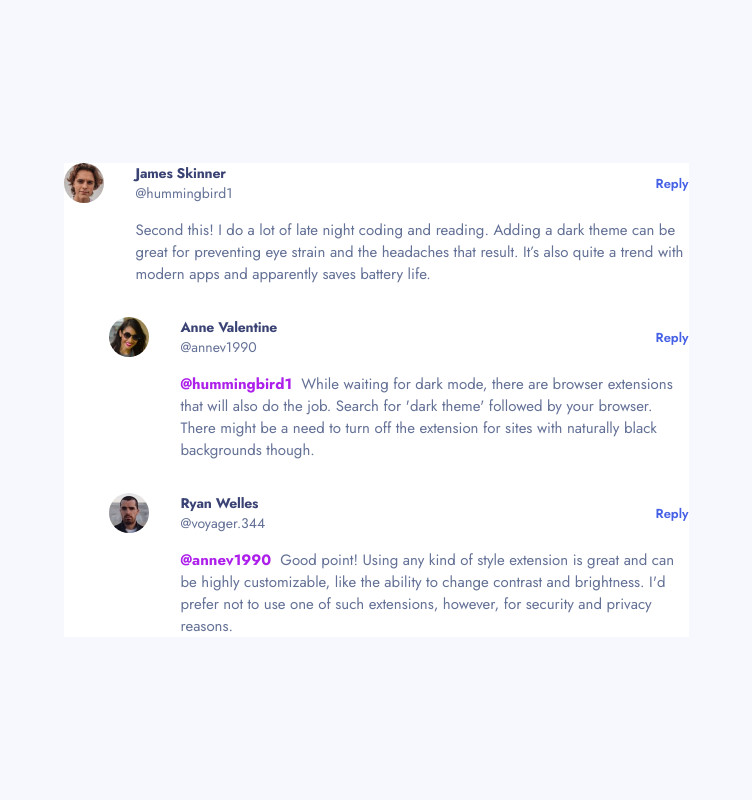
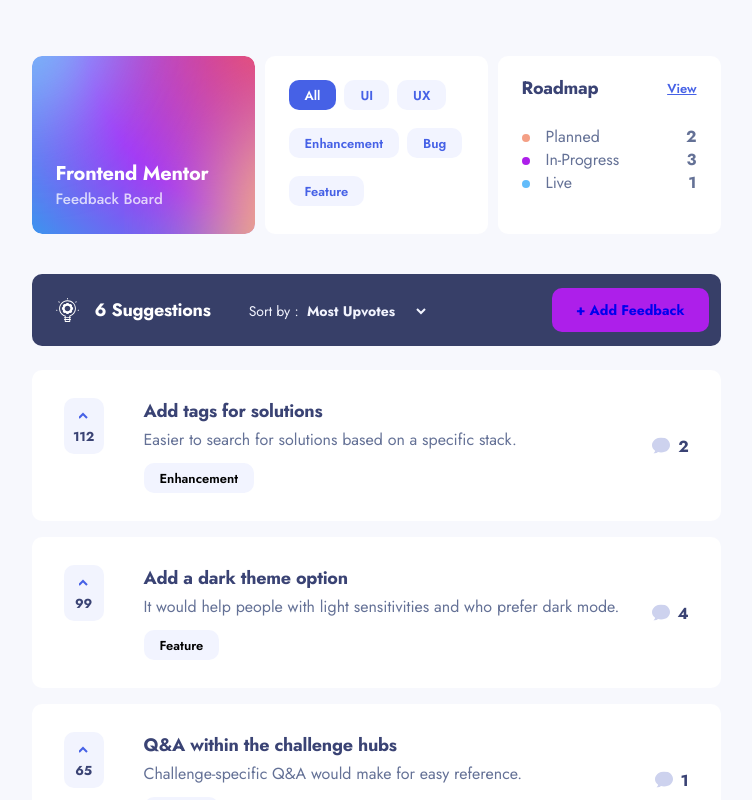
Before and after one commit to johnnygerard/fem-product-feedback-app, an Angular app: page / in a window 1280 px wide. Shown: the top 800 px of the page, without its empty margins (264-1016 px from the left). Built offline with nearby package versions, Linux system fonts and the light colour scheme.

Commit message:
refactor: home subcomponents width declarations (#27)

```diff
--- a/src/app/app.component.html
+++ b/src/app/app.component.html
@@ -1 +1 @@
-<app-comment [commentID]="4" />
+<app-home-page />
--- a/src/app/app.component.scss
+++ b/src/app/app.component.scss
@@ -1,26 +1,10 @@
 @use 'index' as *;
 
 :host {
-  // display: block;
-  // min-width: 375px;
-  display: flex;
-  align-items: center;
-  justify-content: center;
-  min-height: 100vh;
+  display: block;
+  min-width: 375px;
+  // display: flex;
+  // align-items: center;
+  // justify-content: center;
+  // min-height: 100vh;
 }
-
-app-comment {
-  background: #FFF;
-
-  @include mobile {
-    width: 280px;
-  }
-
-  @include tablet {
-    width: 625px;
-  }
-
-  @include desktop {
-    width: 666px;
-  }
-}
--- a/src/app/app.component.ts
+++ b/src/app/app.component.ts
@@ -1,12 +1,12 @@
 import { Component } from '@angular/core';
 import { CommonModule, Location } from '@angular/common';
 import { RouterOutlet } from '@angular/router';
-import { CommentComponent } from './comment/comment.component';
+import { HomePageComponent } from './home-page/home-page.component';
 
 @Component({
   selector: 'app-root',
   standalone: true,
-  imports: [CommonModule, RouterOutlet, CommentComponent],
+  imports: [CommonModule, RouterOutlet, HomePageComponent],
   templateUrl: './app.component.html',
   styleUrls: ['./app.component.scss']
 })
--- a/src/app/home-page/home-page.component.scss
+++ b/src/app/home-page/home-page.component.scss
@@ -15,8 +15,23 @@
 
   @include mobile {
     flex-direction: column;
+    align-items: center;
     gap: 0;
     padding: 0;
+  }
+}
+
+.main {
+  @include mobile {
+    width: 327px;
+  }
+
+  @include tablet {
+    width: 689px;
+  }
+
+  @include desktop {
+    width: 825px;
   }
 }
 
@@ -31,6 +46,12 @@
   }
 }
 
+app-logo {
+  @include mobile {
+    left: 0;
+  }
+}
+
 app-sort {
   margin-bottom: 24px;
 
@@ -38,6 +59,7 @@ app-sort {
     margin: 0;
     position: fixed;
     top: 72px;
+    left: 0;
     z-index: 10;
   }
 }
--- a/src/app/sort/sort.component.scss
+++ b/src/app/sort/sort.component.scss
@@ -3,7 +3,6 @@
 :host {
   display: flex;
   align-items: center;
-  width: 825px;
   height: 72px;
   border-radius: 10px;
   background: #373F68;
@@ -11,7 +10,6 @@
   padding-right: 16px;
 
   @include tablet {
-    width: 689px;
     padding-right: 12px;
   }
 
--- a/src/app/suggestion/suggestion.component.scss
+++ b/src/app/suggestion/suggestion.component.scss
@@ -7,16 +7,7 @@
   background: #FFF;
 
   @include mobile {
-    width: 327px;
     padding: 24px;
-  }
-
-  @include tablet {
-    width: 689px;
-  }
-
-  @include desktop {
-    width: 825px;
   }
 }
 
```
